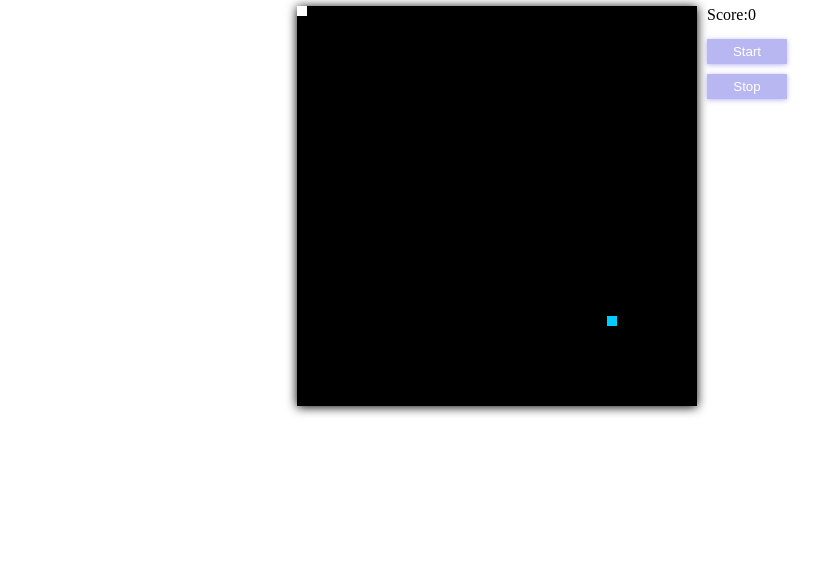
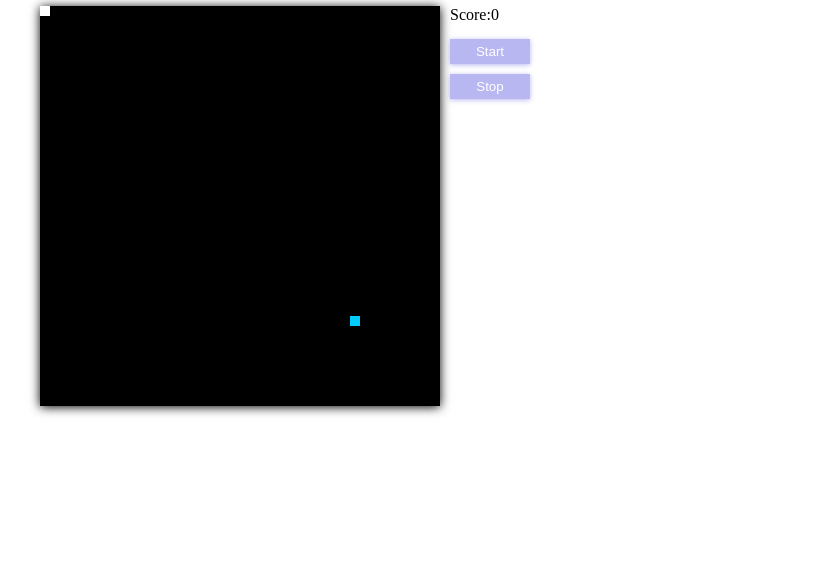
Before and after one commit to thesecondlight/snakeGame, a plain HTML site: page index.html in a window 1280 px wide. Shown: the part 242-816 px from the top of the page, without its empty margins (98-918 px from the left). Drawn offline with Linux system fonts and the light colour scheme.

Commit message:
样式修改

```diff
--- a/index.css
+++ b/index.css
@@ -5,6 +5,8 @@
     flex-direction: column;
     height: 100vh;
     margin: 0;
+    width: 750px;
+    position: absolute;
 }
 .game{
     display: flex;
```
